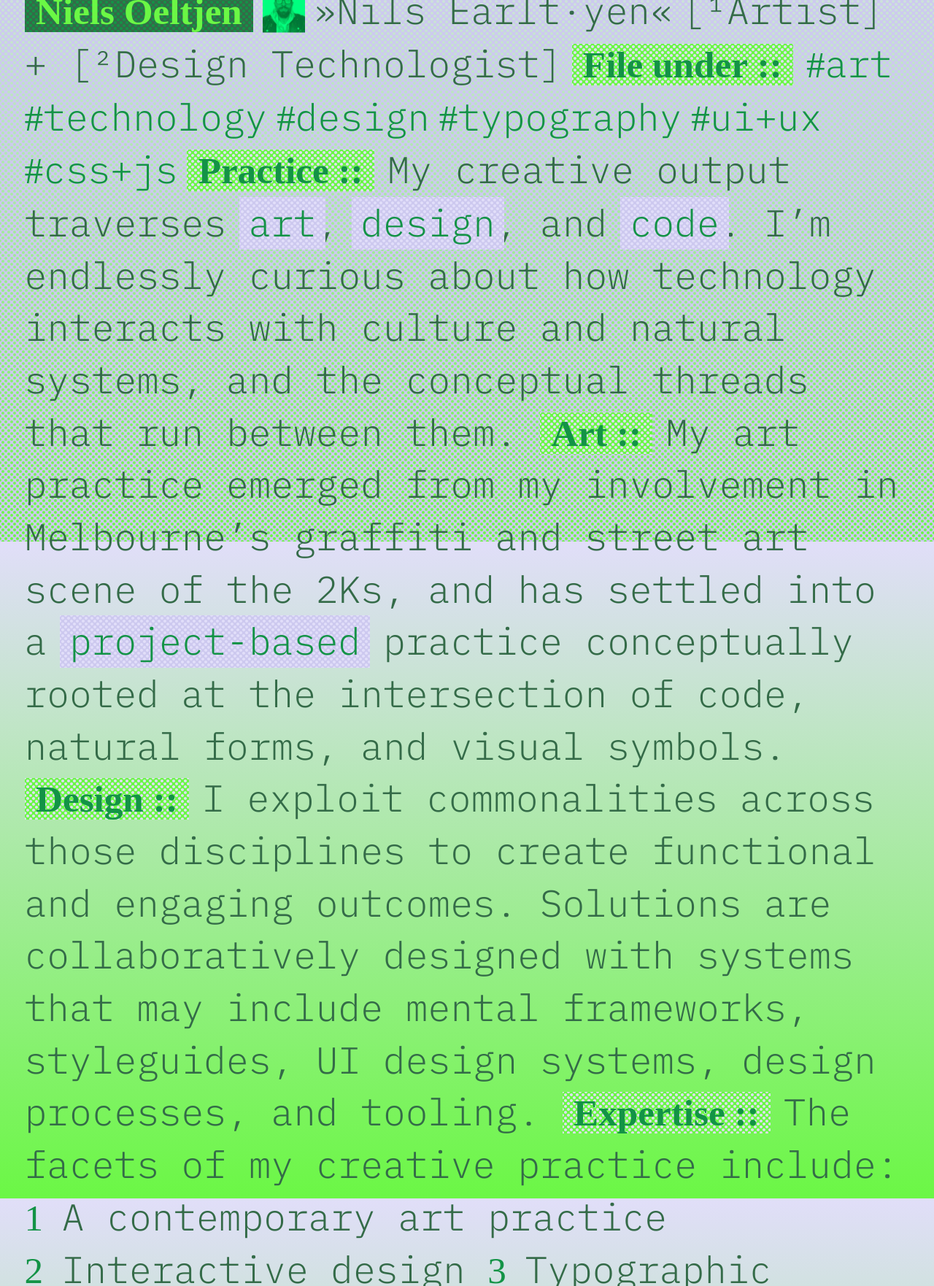
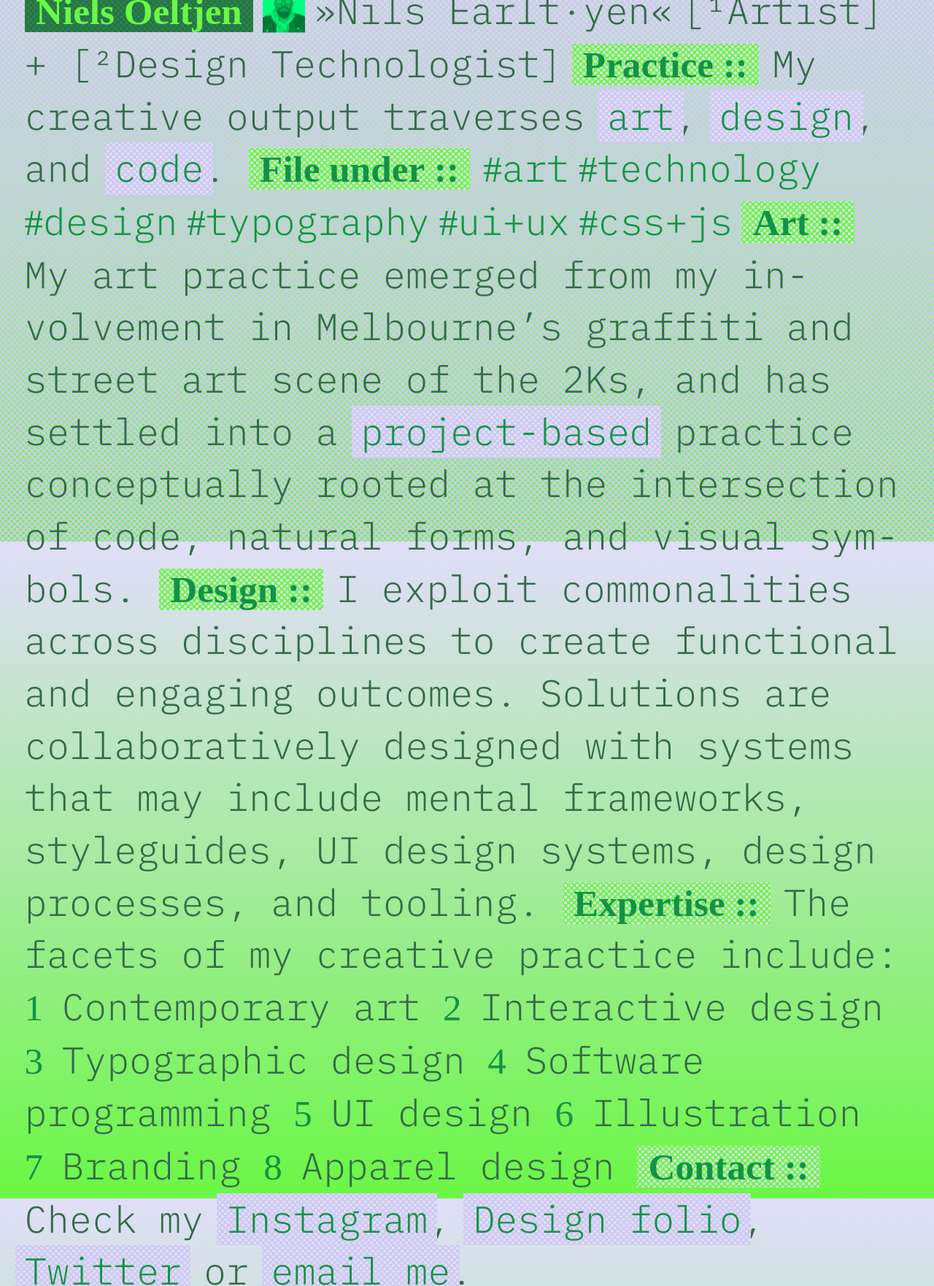
Before and after one commit to Elbone/nielsoeltjen, a Jekyll site: the page built from index.html, in a window 1280 px wide, cut to the strip 158-1920 px from the top of the page. Shown: the whole strip at 73% size. Built offline with Jekyll 4.4.1, drawn with Linux system fonts in a browser that asks for light colours; some web fonts are replaced.

Commit message:
Copy fixes and CSS bugs

```diff
--- a/_includes/screen.sass
+++ b/_includes/screen.sass
@@ -90,11 +90,13 @@ h3
   position: relative
   padding: 0 .3em
   margin-right: .1em
+  white-space: nowrap
 
   &::after
     content: '\00a0::'
 
 p
+  hyphens: auto
   &::before
     content: " "
 
@@ -111,8 +113,11 @@ p
 
     &::after
       content: attr(data-title)
-      font-size: .5em
+      white-space: nowrap
+      font-size: .5rem
+      padding: 0 .25rem
       position: absolute
+      z-index: 1
       left: 0
       top: 100%
       background-color: $color3
--- a/index.html
+++ b/index.html
@@ -9,6 +9,14 @@ layout: default
 <p>»Nils Earlt·yen«</p>
 <h2>[¹Artist] + [²Design Technologist]</h2>
 
+<h3>Practice</h3>
+<p>
+  My creative output traverses
+  <a href="{{ site.profiles.instagram }}" data-title="Instagram">art</a>,
+  <a href="{{ site.profiles.folio }}" data-title="Folio">design</a>, and
+  <a href="{{ site.profiles.github }}" data-title="Github">code</a>.
+</p>
+
 <h3>File under</h3>
 <ul>
   <li>art</li>
@@ -18,18 +26,6 @@ layout: default
   <li>ui+ux</li>
   <li>css+js</li>
 </ul>
-
-<h3>Practice</h3>
-<p>
-  My creative output traverses
-  <a href="{{ site.profiles.instagram }}" data-title="Instagram">art</a>,
-  <a href="{{ site.profiles.folio }}" data-title="Folio">design</a>,
-  and
-  <a href="{{ site.profiles.github }}" data-title="Github">code</a>.
-  I’m endlessly curious about how technology
-  interacts with culture and natural systems,
-  and the conceptual threads that run between them.
-</p>
 
 <h3>Art</h3>
 <p>
@@ -43,7 +39,7 @@ layout: default
 
 <h3>Design</h3>
 <p>
-  I exploit commonalities across those disciplines
+  I exploit commonalities across disciplines
   to create functional and engaging outcomes.
   Solutions are collaboratively designed with systems
   that may include mental frameworks, styleguides,
@@ -55,7 +51,7 @@ layout: default
   The facets of my creative practice include:
 </p>
 <ol>
-  <li>A contemporary art practice</li>
+  <li>Contemporary art</li>
   <li>Interactive design</li>
   <li>Typographic design</li>
   <li>Software programming</li>
@@ -68,7 +64,7 @@ layout: default
 <h3>Contact</h3>
 <p>
   Check my
-  <a href="{{ site.profiles.instagram }}" data-title="instagram">Instagram</a>,
+  <a href="{{ site.profiles.instagram }}" data-title="Art & Life">Instagram</a>,
   <a href="{{ site.profiles.folio }}" data-title="Case studies">Design folio</a>,
   <a href="{{ site.profiles.twitter }}" data-title="Random">Twitter</a> or
   <script>
```
